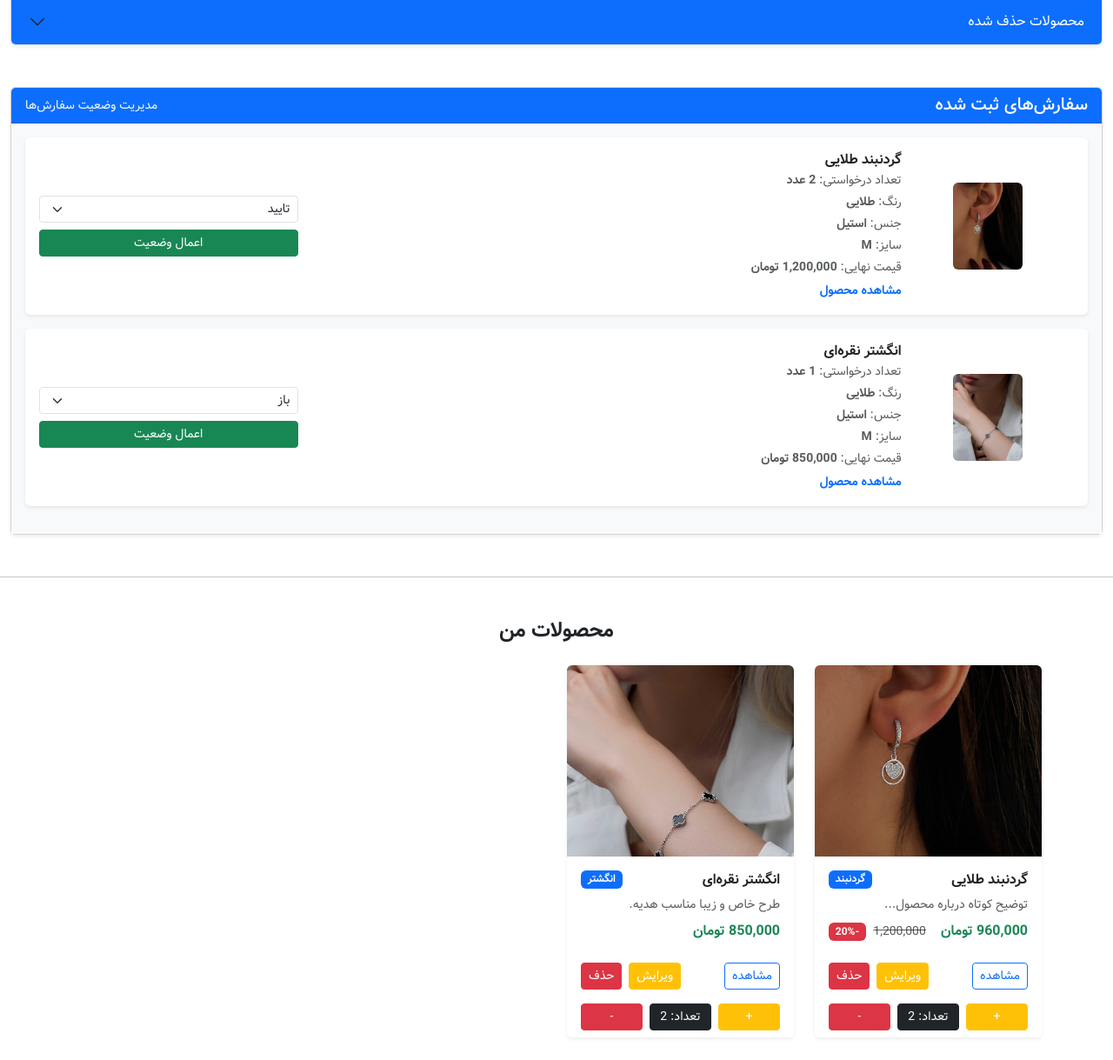
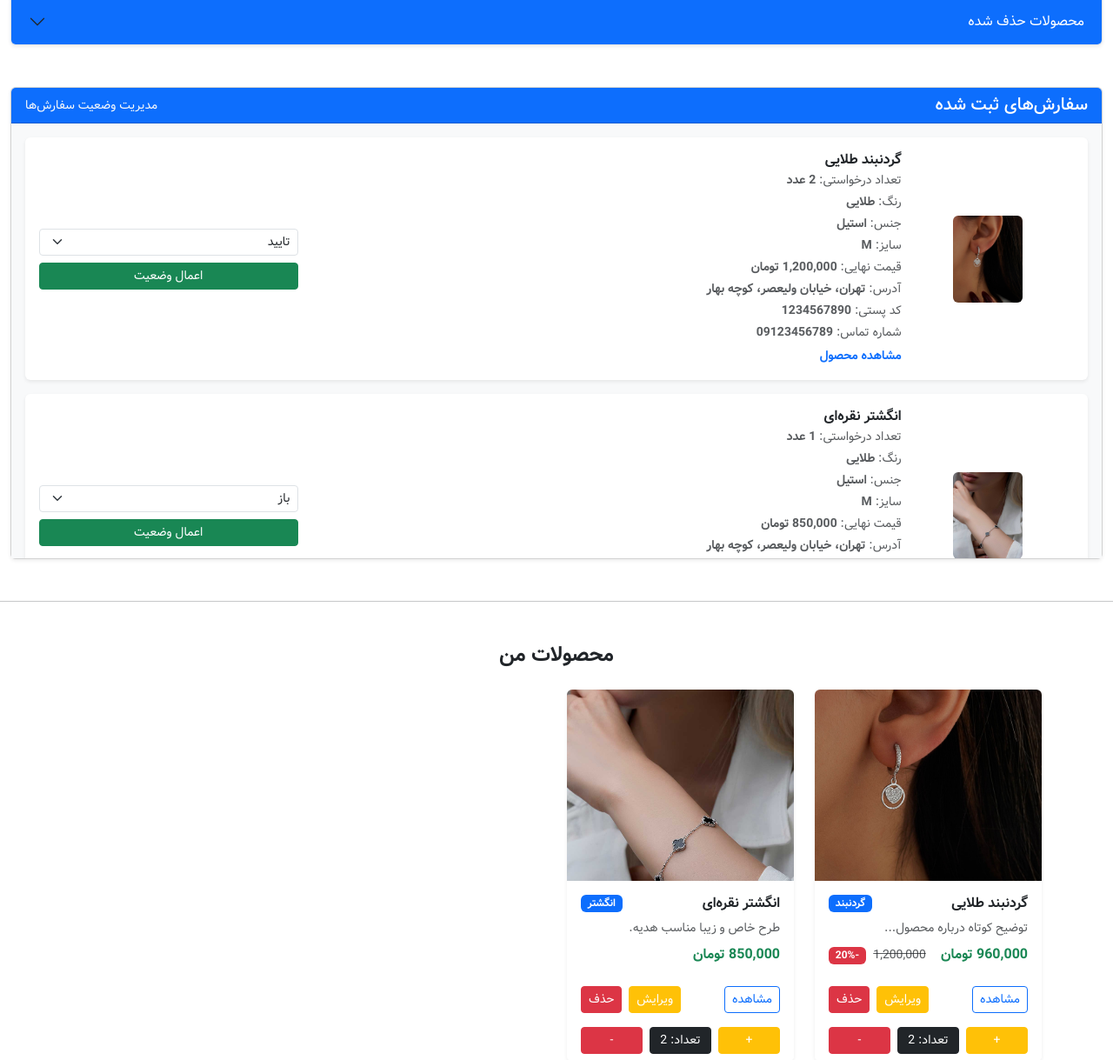
Before and after one commit to AryaFardmanesh/Dibassories, a PHP site: page /panel/index.php in a window 1280 px wide. Shown: the part 212-1431 px from the top of the page at 87% size. Run offline with PHP 8.4, Linux system fonts and the light colour scheme.

Commit message:
Add: some detials for orders in panel page.

```diff
--- a/panel/index.php
+++ b/panel/index.php
@@ -442,6 +442,9 @@
 							<p class="text-muted small mb-1">جنس: <strong>استیل</strong></p>
 							<p class="text-muted small mb-1">سایز: <strong>M</strong></p>
 							<p class="text-muted small mb-1">قیمت نهایی: <strong>1,200,000 تومان</strong></p>
+							<p class="text-muted small mb-1">آدرس: <strong>تهران، خیابان ولیعصر، کوچه بهار</strong></p>
+							<p class="text-muted small mb-1">کد پستی: <strong>1234567890</strong></p>
+							<p class="text-muted small mb-1">شماره تماس: <strong>09123456789</strong></p>
 							<a href="product/گردنبند-طلایی" class="text-decoration-none text-primary small fw-bold">
 							مشاهده محصول
 							</a>
@@ -473,6 +476,9 @@
 							<p class="text-muted small mb-1">جنس: <strong>استیل</strong></p>
 							<p class="text-muted small mb-1">سایز: <strong>M</strong></p>
 							<p class="text-muted small mb-1">قیمت نهایی: <strong>850,000 تومان</strong></p>
+							<p class="text-muted small mb-1">آدرس: <strong>تهران، خیابان ولیعصر، کوچه بهار</strong></p>
+							<p class="text-muted small mb-1">کد پستی: <strong>1234567890</strong></p>
+							<p class="text-muted small mb-1">شماره تماس: <strong>09123456789</strong></p>
 							<a href="product/انگشتر-نقره‌ای" class="text-decoration-none text-primary small fw-bold">
 							مشاهده محصول
 							</a>
```
